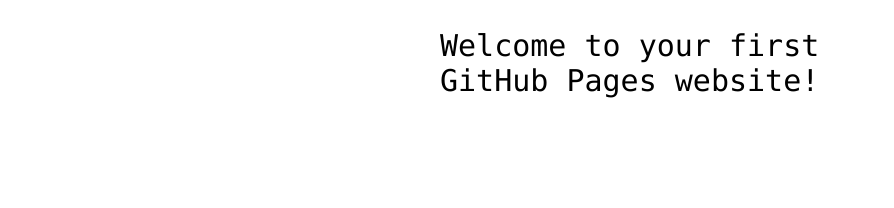
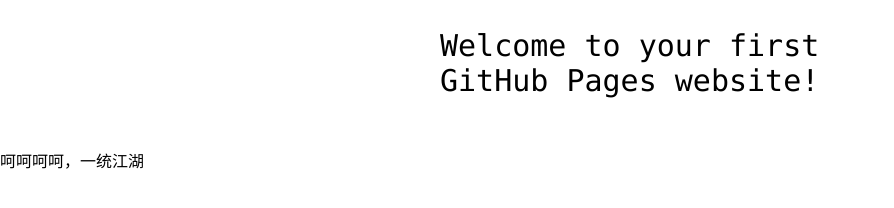
Before and after one commit to 624973982/hello-world, a plain HTML site: page index.html in a window 1280 px wide. Shown: the part 360-568 px from the top of the page, without its empty margins (0-894 px from the left). Drawn offline with Linux system fonts and the light colour scheme.

Commit message:
第一次

```diff
--- a/index.html
+++ b/index.html
@@ -13,6 +13,6 @@
 
 <!-- Change this code here by copy and pasting your template on line 15 -->
 <p>Welcome to your first GitHub Pages website!</p>
-
+<span style="text-align: center">呵呵呵呵，一统江湖</span>
 </body>
 </html>
```
